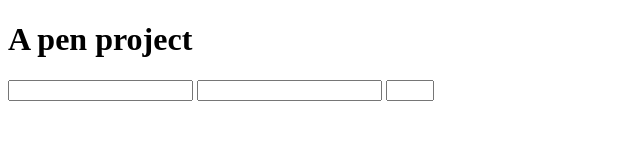
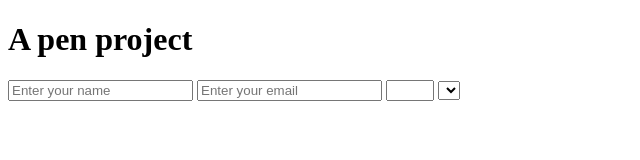
Before and after one commit to rashidmvk/microverse, a plain HTML site: page index.html in a window 1280 px wide. Shown: the whole page, without its empty margins (0-640 px from the left). Drawn offline with Linux system fonts and the light colour scheme.

Commit message:
feature 11 & 12

```diff
--- a/index.html
+++ b/index.html
@@ -14,11 +14,15 @@
 
         <form action="" id="survey-form">
             <label id="name-label"></label>
-            <input type="text" id="name">
+            <input type="text" id="name" placeholder="Enter your name">
             <label id="email-label"></label>
-            <input type="email" id="email">
-            <label id="number-label"></label>
+            <input type="email" id="email" placeholder="Enter your email">
+            <label id="number-label" placeholder="Enter a number from 1 to 9"></label>
             <input type="number"  id="number" min="1" max="9">
+
+            <select id="dropdown">
+
+            </select>
 
 
         </form>
```
